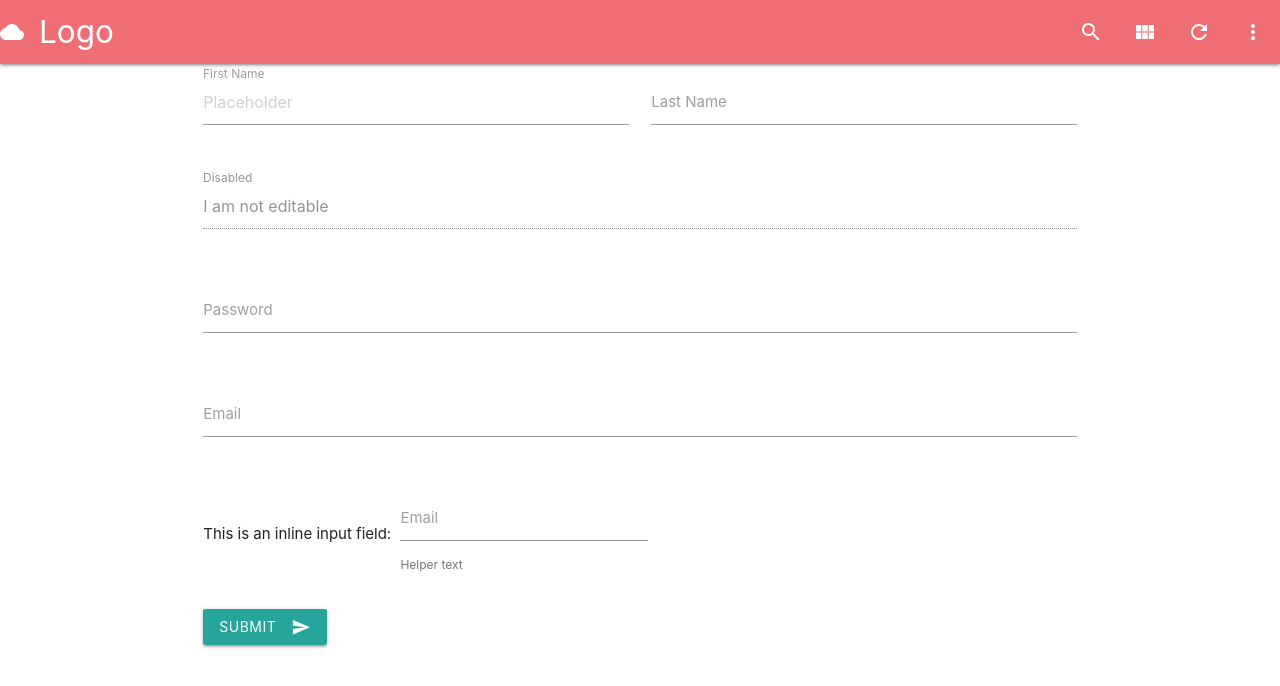
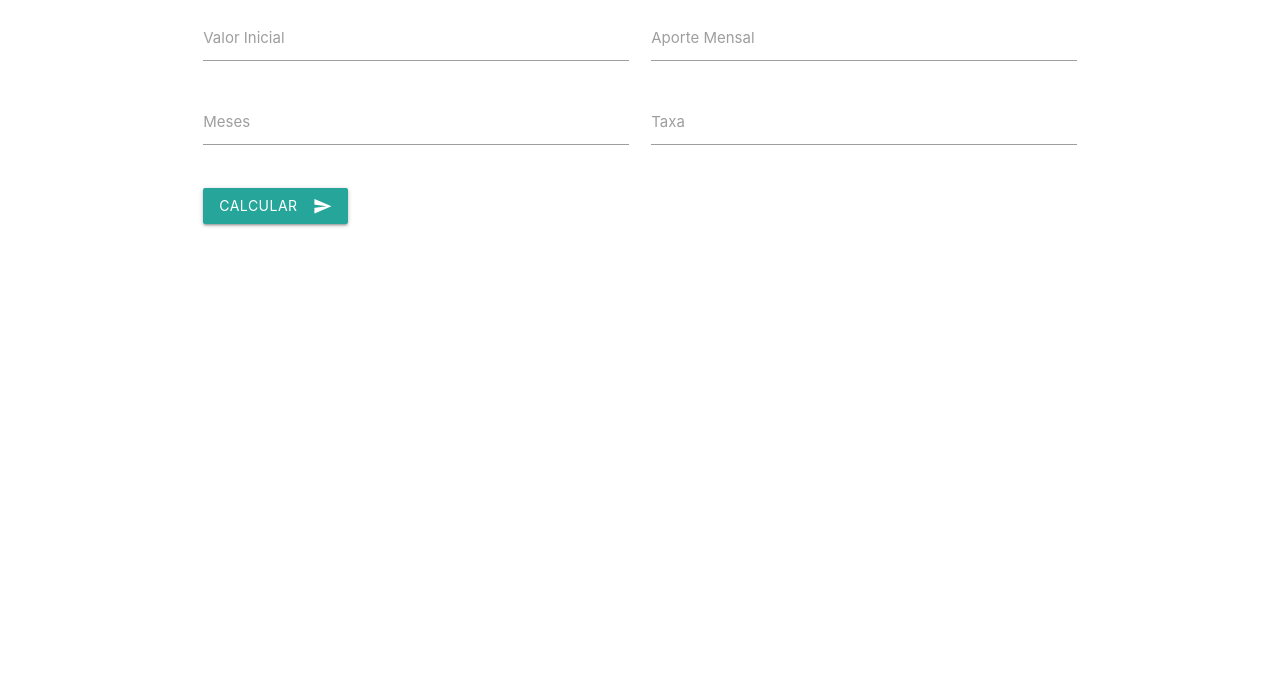
Before and after one commit to cvmartins1996/portfolio-renda-fixa-variavel, a plain HTML site: page index.html in a window 1280 px wide. Drawn offline with Linux system fonts and the light colour scheme.

Commit message:
continuacao da tela

```diff
--- a/index.html
+++ b/index.html
@@ -8,69 +8,36 @@
   </head>
 
   <body>
-    <nav>
-        <div class="nav-wrapper">
-            <a href="#!" class="brand-logo"><i class="material-icons">cloud</i>Logo</a>
-            <ul class="right hide-on-med-and-down">
-            <li><a href="sass.html"><i class="material-icons">search</i></a></li>
-            <li><a href="badges.html"><i class="material-icons">view_module</i></a></li>
-            <li><a href="collapsible.html"><i class="material-icons">refresh</i></a></li>
-            <li><a href="mobile.html"><i class="material-icons">more_vert</i></a></li>
-            </ul>
-        </div>
-    </nav>
+
     <div class="container">
         <div class="row">
             <form class="col s12">
                 <div class="row">
                     <div class="input-field col s6">
-                        <input placeholder="Placeholder" id="first_name" type="text" class="validate">
-                        <label for="first_name">First Name</label>
+                        <input id="valor_inicial" type="text" class="validate">
+                        <label for="valor_inicial">Valor Inicial</label>
                     </div>
                     <div class="input-field col s6">
-                        <input id="last_name" type="text" class="validate">
-                        <label for="last_name">Last Name</label>
+                        <input id="aporte_mensal" type="text" class="validate">
+                        <label for="aporte_mensal">Aporte Mensal</label>
+                    </div>
+                    <div class="input-field col s6">
+                        <input id="meses" type="text" class="validate">
+                        <label for="meses">Meses</label>
+                    </div>
+                    <div class="input-field col s6">
+                        <input id="taxa" type="text" class="validate">
+                        <label for="taxa">Taxa</label>
                     </div>
                 </div>
-                <div class="row">
-                    <div class="input-field col s12">
-                        <input disabled value="I am not editable" id="disabled" type="text" class="validate">
-                        <label for="disabled">Disabled</label>
-                    </div>
-                </div>
-                <div class="row">
-                    <div class="input-field col s12">
-                        <input id="password" type="password" class="validate">
-                        <label for="password">Password</label>
-                    </div>
-                </div>
-                <div class="row">
-                    <div class="input-field col s12">
-                        <input id="email" type="email" class="validate">
-                        <label for="email">Email</label>
-                    </div>
-                </div>
-                <div class="row">
-                    <div class="col s12">
-                        This is an inline input field:
-                        <div class="input-field inline">
-                            <input id="email_inline" type="email" class="validate">
-                            <label for="email_inline">Email</label>
-                            <span class="helper-text" data-error="wrong" data-success="right">Helper text</span>
-                        </div>
-                    </div>
-                </div>
-                <button class="btn waves-effect waves-light" type="submit" name="action">Submit
+                <button class="btn waves-effect waves-light" type="submit" name="action" onclick="executa()">Calcular
                     <i class="material-icons right">send</i>
                 </button>
             </form>
         </div>
     </div>
 
-
-
-
-
     <script type="text/javascript" src="js/materialize.min.js"></script>
+    <script type="text/javascript" src="js/app.js"></script>
   </body>
 </html>
--- /dev/null
+++ b/js/app.js
@@ -0,0 +1,10 @@
+var executa = function(){
+fetch("https://stark-citadel-09874.herokuapp.com/rentabilidade", {
+  headers: new Headers({
+    "Authorization": `Basic ${base64.encode(`${login}:${password}`)}`
+  }),
+}).then(response => {
+  if (!response.ok) throw new Error(response.status);
+  return response.json();
+})
+}
```
Also changed, not shown: css/Chart.min.css (added), js/Chart.min.js (added), js/common.js (deleted).
